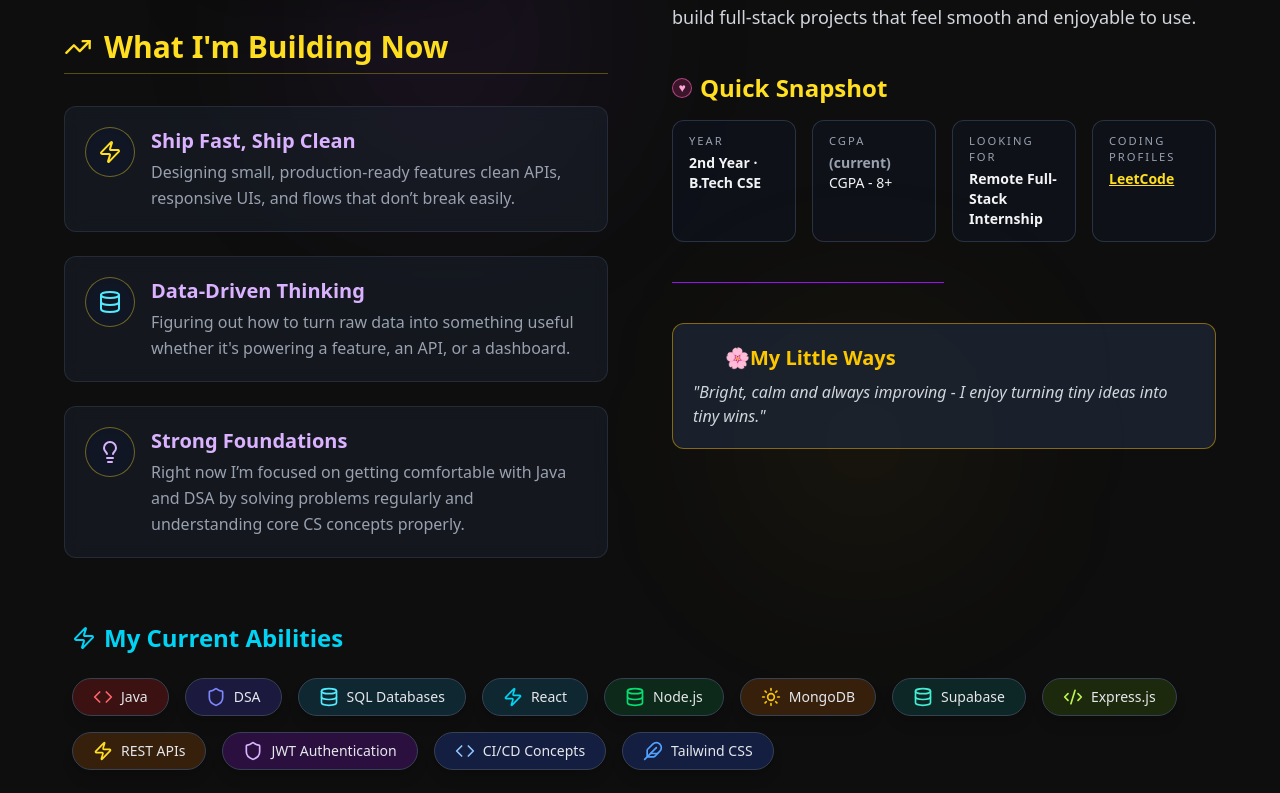
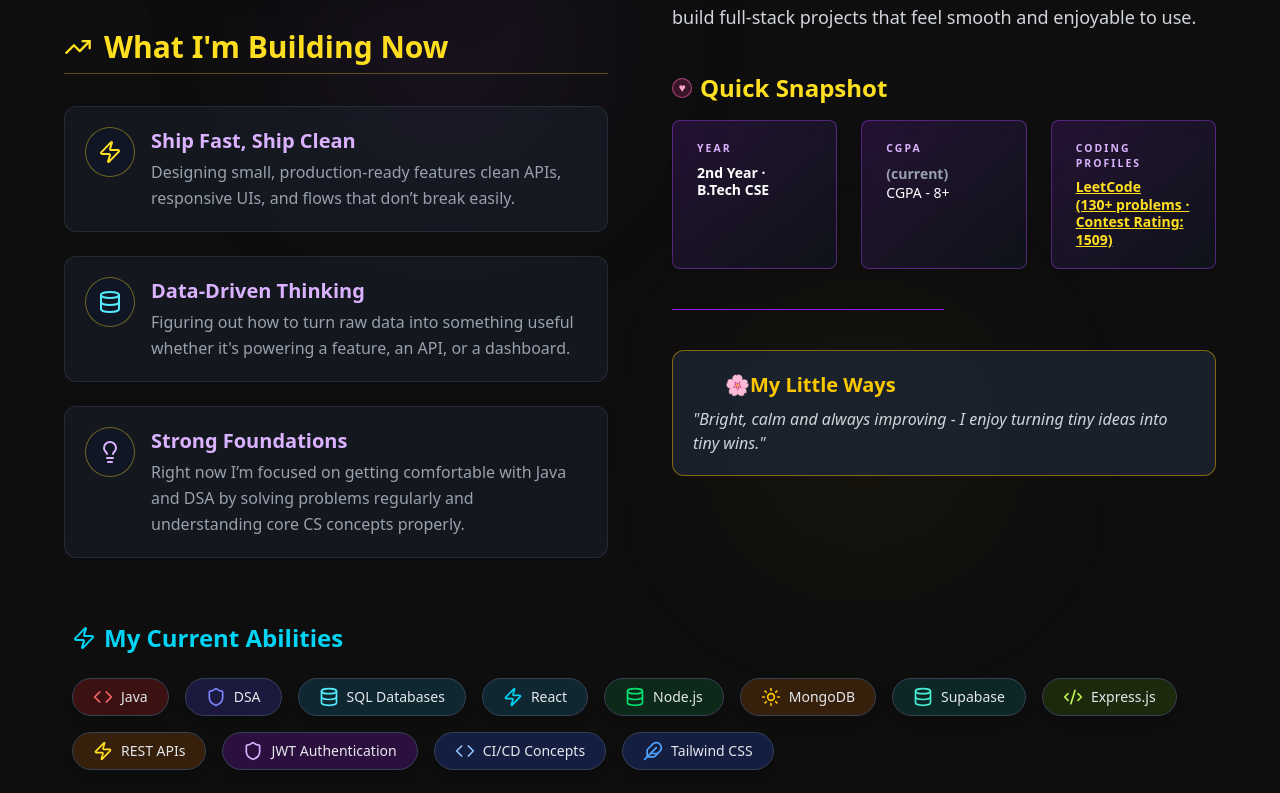
Before and after one commit to DishaSharma2005/portfolio, a React (Vite) app: page / in a window 1280 px wide. Shown: the part 1127-1920 px from the top of the page. Built offline with nearby package versions, Linux system fonts and the light colour scheme.

Commit message:
Added: resume

```diff
--- a/src/components/About.jsx
+++ b/src/components/About.jsx
@@ -87,13 +87,13 @@ const quickStats = [
   value: (
     <span>
       <span className="text-sm text-gray-400">(current)</span>{" "}
+      <br></br>
       <span className="font-medium">CGPA - 8+</span>
     </span>
   ),
 },
 
 
-  { label: "Looking For", value: "Remote Full-Stack Internship" },
   {
     label: "Coding Profiles",
     value: (
@@ -103,7 +103,7 @@ const quickStats = [
         rel="noopener noreferrer"
         className="text-yellow-300 underline hover:text-yellow-400 transition"
       >
-        LeetCode
+        LeetCode<br></br> (130+ problems · Contest Rating: 1509)
       </a>
     )
   },
@@ -218,19 +218,23 @@ export default function About({ profileImg }) {
             <h3 className="text-2xl font-semibold mb-4 text-yellow-300 flex items-center gap-2 justify-center md:justify-start">
               <HeartIcon /> Quick Snapshot
             </h3>
-            <div className="grid grid-cols-2 md:grid-cols-4 gap-4 text-sm">
+            <div className="grid grid-cols-1 md:grid-cols-3 gap-6 text-sm">
               {quickStats.map((stat, idx) => (
-                <div
+                <motion.div
                   key={idx}
-                  className="rounded-xl bg-gray-900/40 border border-gray-700/70 px-4 py-3 flex flex-col gap-1 items-center md:items-start"
+                  whileHover={{
+                    translateY: -6,
+                    boxShadow: "0 12px 24px rgba(168, 85, 247, 0.25)"
+                  }}
+                  className="rounded-lg bg-gradient-to-br from-purple-900/30 to-gray-900/50 backdrop-blur-sm border border-purple-500/40 hover:border-purple-400/70 px-6 py-5 flex flex-col gap-2 items-center md:items-start transition-all duration-300 shadow-md hover:shadow-lg min-h-[100px]"
                 >
-                  <span className="text-[0.7rem] uppercase tracking-[0.18em] text-gray-400">
+                  <span className="text-[0.65rem] uppercase tracking-[0.2em] text-purple-300 font-bold">
                     {stat.label}
                   </span>
-                  <span className="font-semibold text-gray-100 text-sm">
+                  <span className="font-bold text-white text-sm leading-tight">
                     {stat.value}
                   </span>
-                </div>
+                </motion.div>
               ))}
             </div>
           </div>
--- a/src/components/Navbar.jsx
+++ b/src/components/Navbar.jsx
@@ -51,9 +51,11 @@ export default function Navbar() {
       <span className="absolute -bottom-1 left-0 w-0 h-0.5 bg-gradient-to-r from-purple-600 via-pink-500 to-yellow-400 group-hover:w-full transition-all duration-300"></span>
     </a>
   ))}
+  <a href="/resume .pdf" target="_blank" rel="noopener noreferrer">
     <Button variant="hero" size="sm">
       Resume
     </Button>
+  </a>
 </div>
 
         {/* Mobile Menu Button */}
@@ -80,9 +82,11 @@ export default function Navbar() {
               {link.name}
             </a>
           ))}
+          <a href="/resume .pdf" target="_blank" rel="noopener noreferrer" className="block">
             <Button variant="hero" size="sm" className="w-full">
               Resume
             </Button>
+          </a>
         </div>
       )}
 
--- a/src/components/Projects.jsx
+++ b/src/components/Projects.jsx
@@ -43,7 +43,7 @@ const projectSections = [
         tech: ["MERN Stack", "MongoDB", "Express.js", "EJS", "Node.js"],
         category: "Full Stack",
         img: "https://placehold.co/600x400/8a2be2/ffffff?text=WanderLust+Mini-Airbnb",
-        demo: "#", // Live link (replace when ready)
+        demo: "https://wanderlust-mini-airbnb.onrender.com/",
         github: GITHUB_BASE_URL + "WanderLust-Mini-Airbnb",
         featured: true,
       },
@@ -64,7 +64,7 @@ const projectSections = [
         ],
         category: "Civic Tech",
         img: "https://placehold.co/600x400/ffea00/000000?text=Urban-X:+Grievance+Reporting&font-size=24",
-        demo: "#",
+        demo: "https://urban-x-rdhu.onrender.com/",
         github: GITHUB_BASE_URL + "urban-X",
         featured: false,
       },
```
Also changed, not shown: 1 other file (tests, documents, lock files or other folders). Lines whose indentation alone changed are shown as unchanged.
